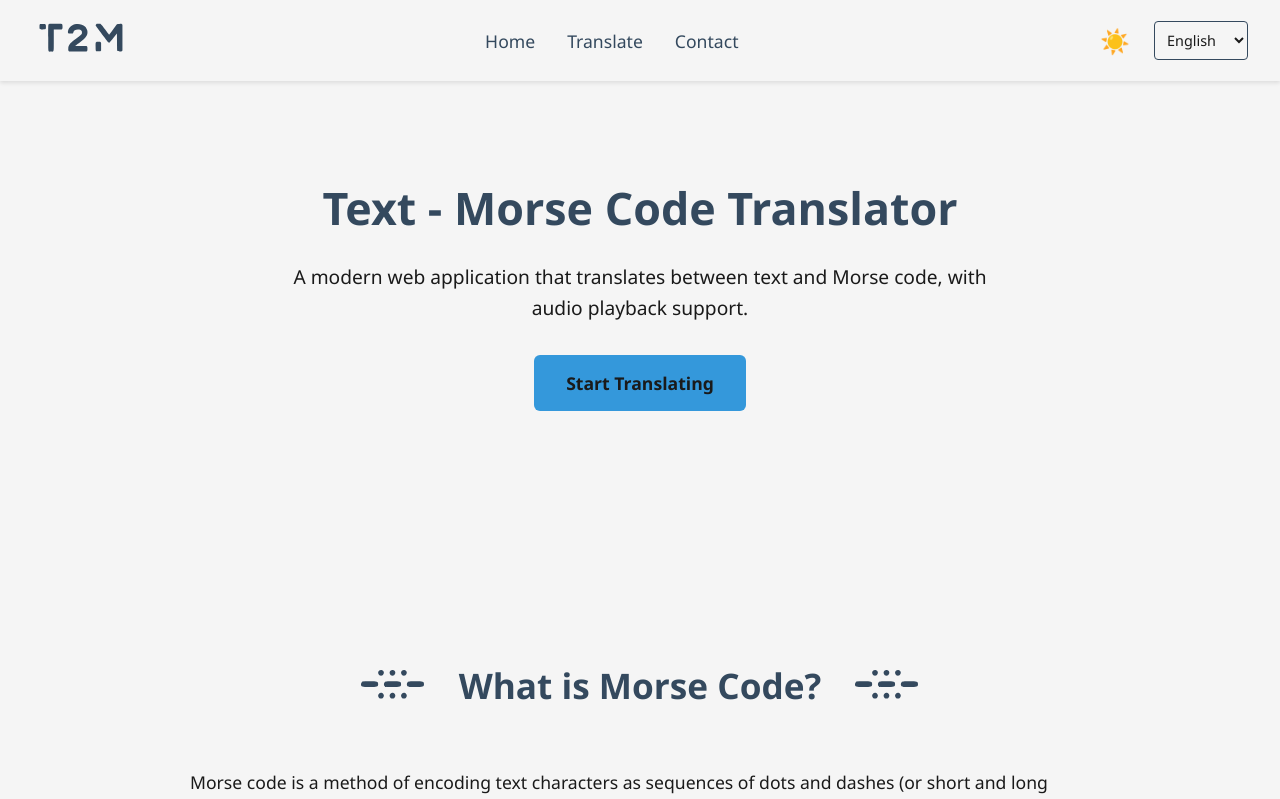
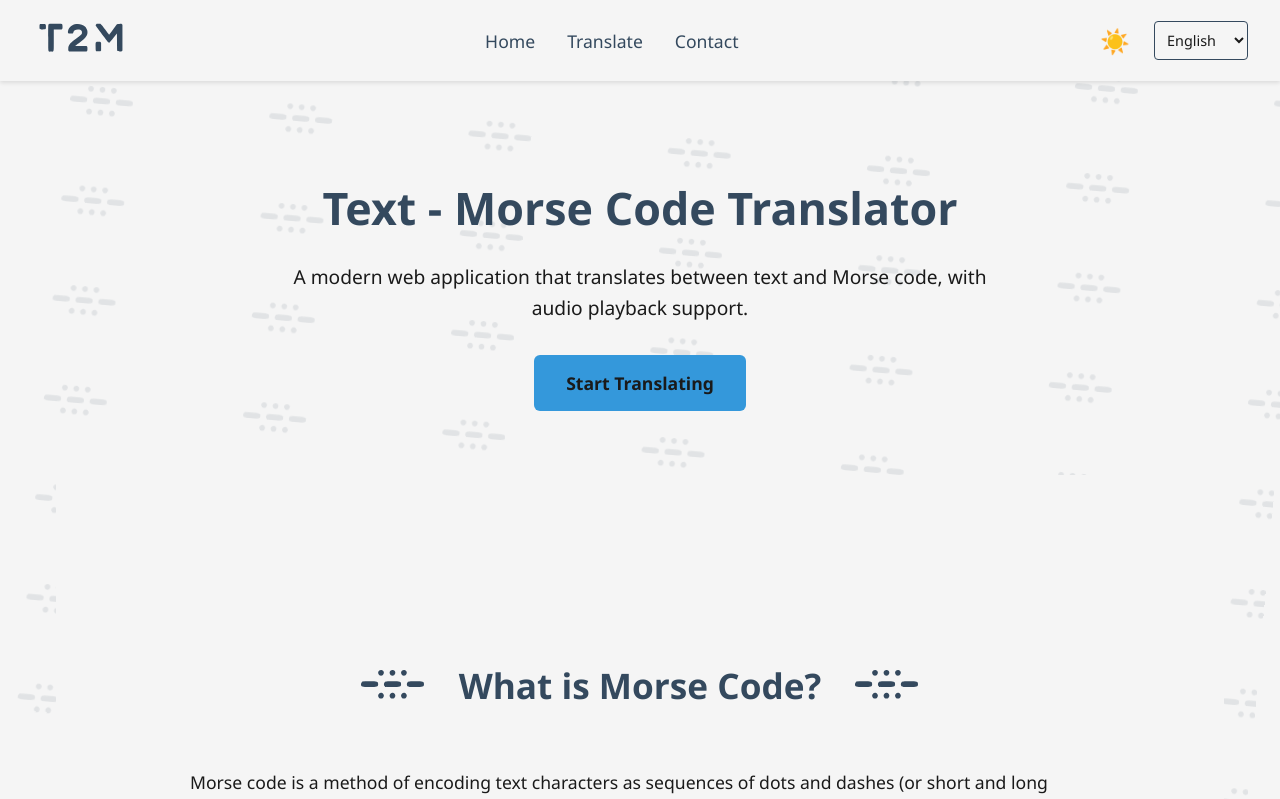
Before and after one commit to y1hy11/T2M---Text-Morse-Code-Translator, a React (Vite) app: page / in a window 1280 px wide. Shown: the top 799 px of the page. Built offline with nearby package versions, Linux system fonts and the light colour scheme.

Commit message:
Add background pattern to Home component for enhanced visual appeal

```diff
--- a/src/pages/Home.jsx
+++ b/src/pages/Home.jsx
@@ -7,6 +7,7 @@ const Home = () => {
 
   return (
     <div className="home-container">
+      <div className="background-pattern"></div>
       <section className="hero-section">
         <h1>{t("homePage.appTitle")}</h1>
         <p className="hero-description">{t("homePage.heroDescription")}</p>
--- a/src/styles/pages/Home.css
+++ b/src/styles/pages/Home.css
@@ -2,6 +2,7 @@
   max-width: 1200px;
   margin: 0 auto;
   padding: 2rem 1rem;
+
 }
 
 .hero-section {
@@ -109,3 +110,29 @@
     box-shadow: 0 2px 8px rgba(0, 0, 0, 0.1);
   }
 }
+
+.background-pattern {
+  position: fixed;
+  top: 0;
+  left: 0;
+  right: 0;
+  bottom: 0;
+  z-index: -1;
+  background-image:
+    url('../../assets/Head_img.svg');
+  background-size: 200px 100px;
+  background-position: 100% 100%;
+  background-repeat: repeat;
+  opacity: 0.1;
+  animation: scrollPattern 50s linear infinite;
+  transform: rotate(5deg)
+}
+
+@keyframes scrollPattern {
+  from {
+    background-position: 0 0, 100px 0;
+  }
+  to {
+    background-position: -200px 0, -100px 0;
+  }
+}
```
